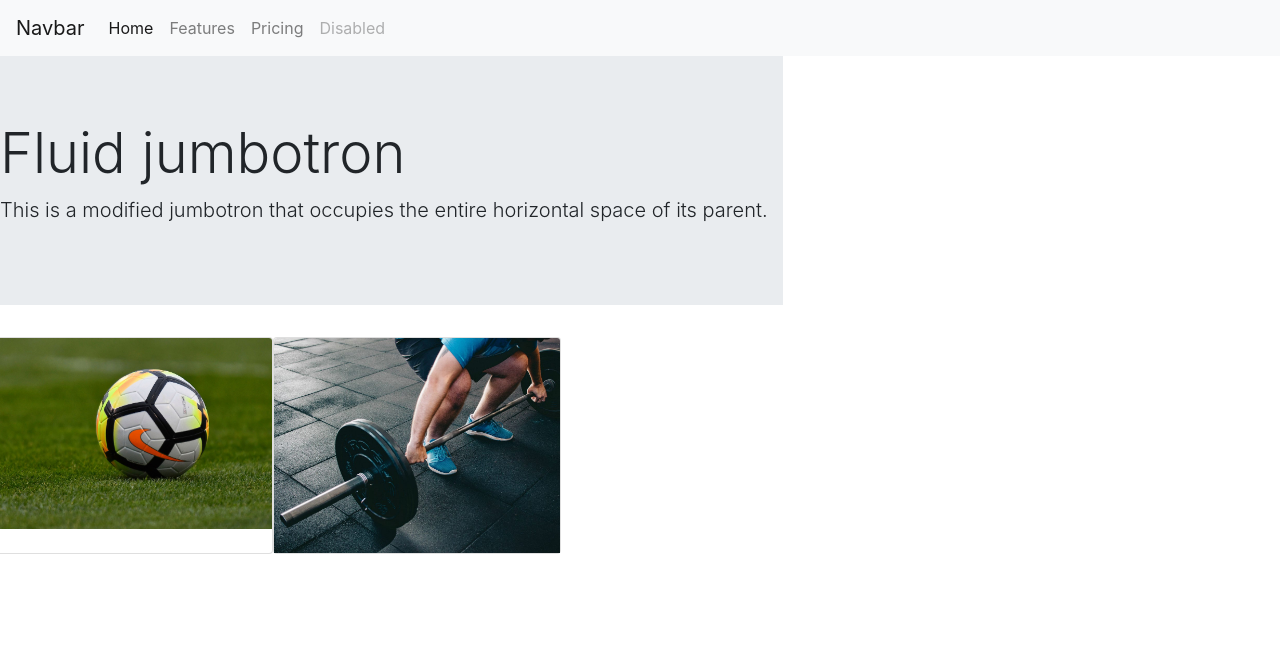
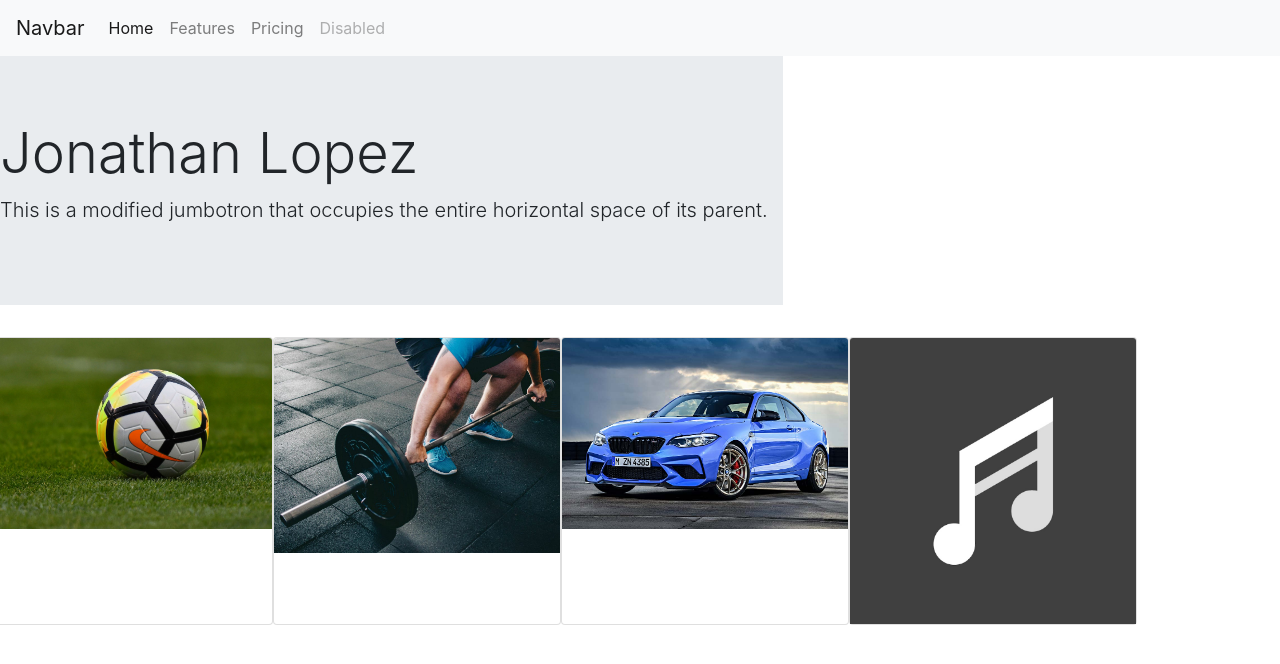
Before and after one commit to 122jlopez/new-portfolio-bootstrap, a plain HTML site: page index.html in a window 1280 px wide. Drawn offline with nearby package versions, Linux system fonts and the light colour scheme.

Commit message:
Add files via upload

```diff
--- a/index.html
+++ b/index.html
@@ -41,7 +41,7 @@
     <div class="row">
       <div class="jumbotron jumbotron-fluid">
         <div class="container">
-          <h1 class="display-4">Fluid jumbotron</h1>
+          <h1 class="display-4">Jonathan Lopez</h1>
           <p class="lead">This is a modified jumbotron that occupies the entire horizontal space of its parent.</p>
         </div>
       </div>
@@ -54,6 +54,12 @@
       <div class="card" style="width: 18rem;">
         <img src="img/gym.jpeg" class="card-img-top" alt="...">
       </div>
+      <div class="card" style="width: 18rem;">
+        <img src="img/bmw.jpg" class="card-img-top" alt="...">
+      </div>
+      <div class="card" style="width: 18rem;">
+        <img src="img/music.jpg" class="card-img-top" alt="...">
+      </div>
     </div>
 
 
```
Also changed, not shown: img/bmw.jpg (added), img/music.jpg (added).
